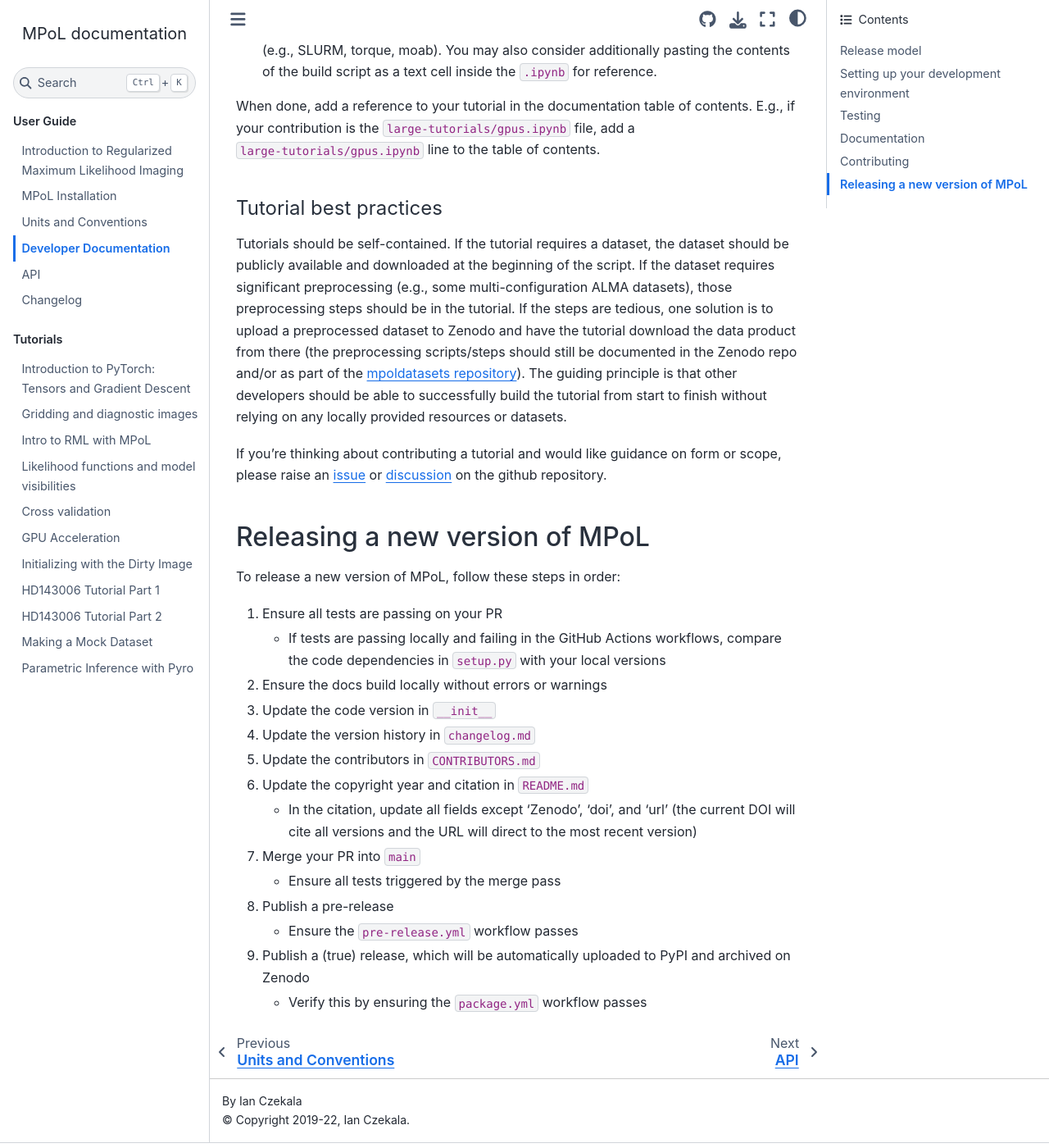
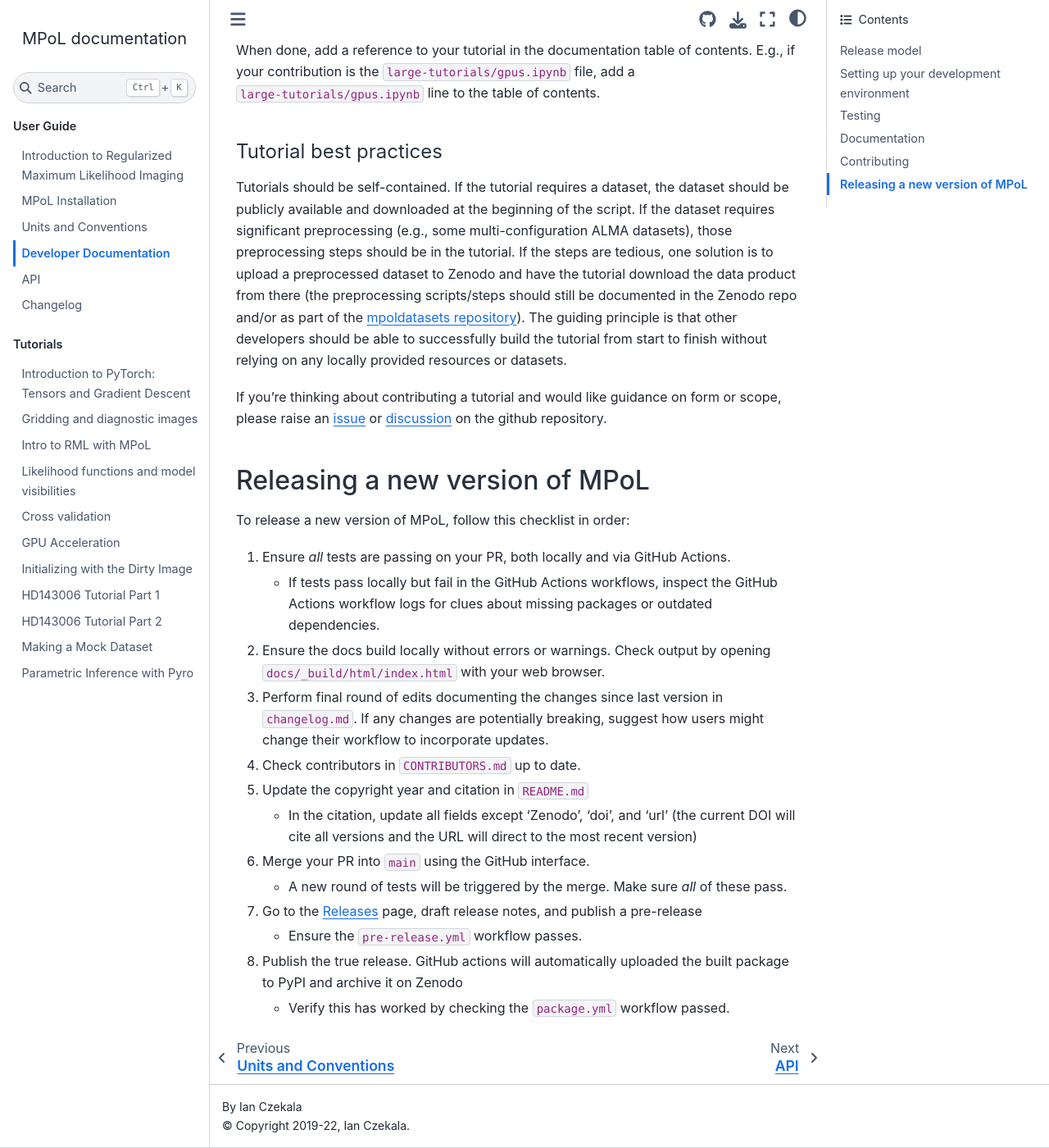
Before and after one commit to MPoL-dev/MPoL, a Sphinx documentation site: the page built from docs/developer-documentation.md, in a window 1280 px wide and 1400 px high, scrolled down 8980 px. Shown: the whole window at 82% size. Built offline with Sphinx 7.4.7 and the Sphinx Book theme 1.1.4, drawn with Linux system fonts in a browser that asks for light colours; some of the changed text lies outside the part shown.

Commit message:
removed [docs] build option from text and light edits to Release checklist.

```diff
--- a/docs/developer-documentation.md
+++ b/docs/developer-documentation.md
@@ -202,7 +200,7 @@ To write a tutorial, we suggest copying and rename one of the existing `.md` fil
 
 When done, add a reference to your tutorial in the table of contents in `docs/index.rst`. E.g., if your contribution is the `ci-tutorials/gridder.md` file, add a `ci-tutorials/gridder.md` line. Then, you should be able to build the documentation as normal (i.e., `make html`) and your tutorial will be included in the documentation. The MyST-NB plugin is doing the work behind the scenes.
 
-If your tutorial requires any extra build dependencies, please add them to the `EXTRA_REQUIRES['docs']` list in `setup.py`.
+If your tutorial requires any extra build dependencies, please add them to the `[project.optional-dependencies]["dev"]` list in `pyproject.toml`.
 
 #### Larger tutorials requiring substantial computational resources
 
@@ -231,19 +229,18 @@ If you're thinking about contributing a tutorial and would like guidance on form
 (releasing-new-version-label)=
 ## Releasing a new version of MPoL
 
-To release a new version of MPoL, follow these steps in order:
+To release a new version of MPoL, follow this checklist in order:
 
-1. Ensure all tests are passing on your PR
-    * If tests are passing locally and failing in the GitHub Actions workflows, compare the code dependencies in `setup.py` with your local versions
-2. Ensure the docs build locally without errors or warnings
-3. Update the code version in `__init__`
-4. Update the version history in `changelog.md`
-5. Update the contributors in `CONTRIBUTORS.md`
-6. Update the copyright year and citation in `README.md`
+1. Ensure *all* tests are passing on your PR, both locally and via GitHub Actions.
+    * If tests pass locally but fail in the GitHub Actions workflows, inspect the GitHub Actions workflow logs for clues about missing packages or outdated dependencies.
+2. Ensure the docs build locally without errors or warnings. Check output by opening `docs/_build/html/index.html` with your web browser.
+3. Perform final round of edits documenting the changes since last version in `changelog.md`. If any changes are potentially breaking, suggest how users might change their workflow to incorporate updates.
+4. Check contributors in `CONTRIBUTORS.md` up to date.
+5. Update the copyright year and citation in `README.md`
     * In the citation, update all fields except 'Zenodo', 'doi', and 'url' (the current DOI will cite all versions and the URL will direct to the most recent version)
-7. Merge your PR into `main`
-    * Ensure all tests triggered by the merge pass
-8. Publish a pre-release
-    * Ensure the `pre-release.yml` workflow passes
-9. Publish a (true) release, which will be automatically uploaded to PyPI and archived on Zenodo
-    * Verify this by ensuring the `package.yml` workflow passes
+6. Merge your PR into `main` using the GitHub interface.
+    * A new round of tests will be triggered by the merge. Make sure *all* of these pass.
+7. Go to the [Releases](https://github.com/MPoL-dev/MPoL/releases) page, draft release notes, and publish a pre-release
+    * Ensure the `pre-release.yml` workflow passes.
+8. Publish the true release. GitHub actions will automatically uploaded the built package to PyPI and archive it on Zenodo
+    * Verify this has worked by checking the `package.yml` workflow passed.
```
Also changed, not shown: other parts of docs/developer-documentation.md (+2 -4 lines).
